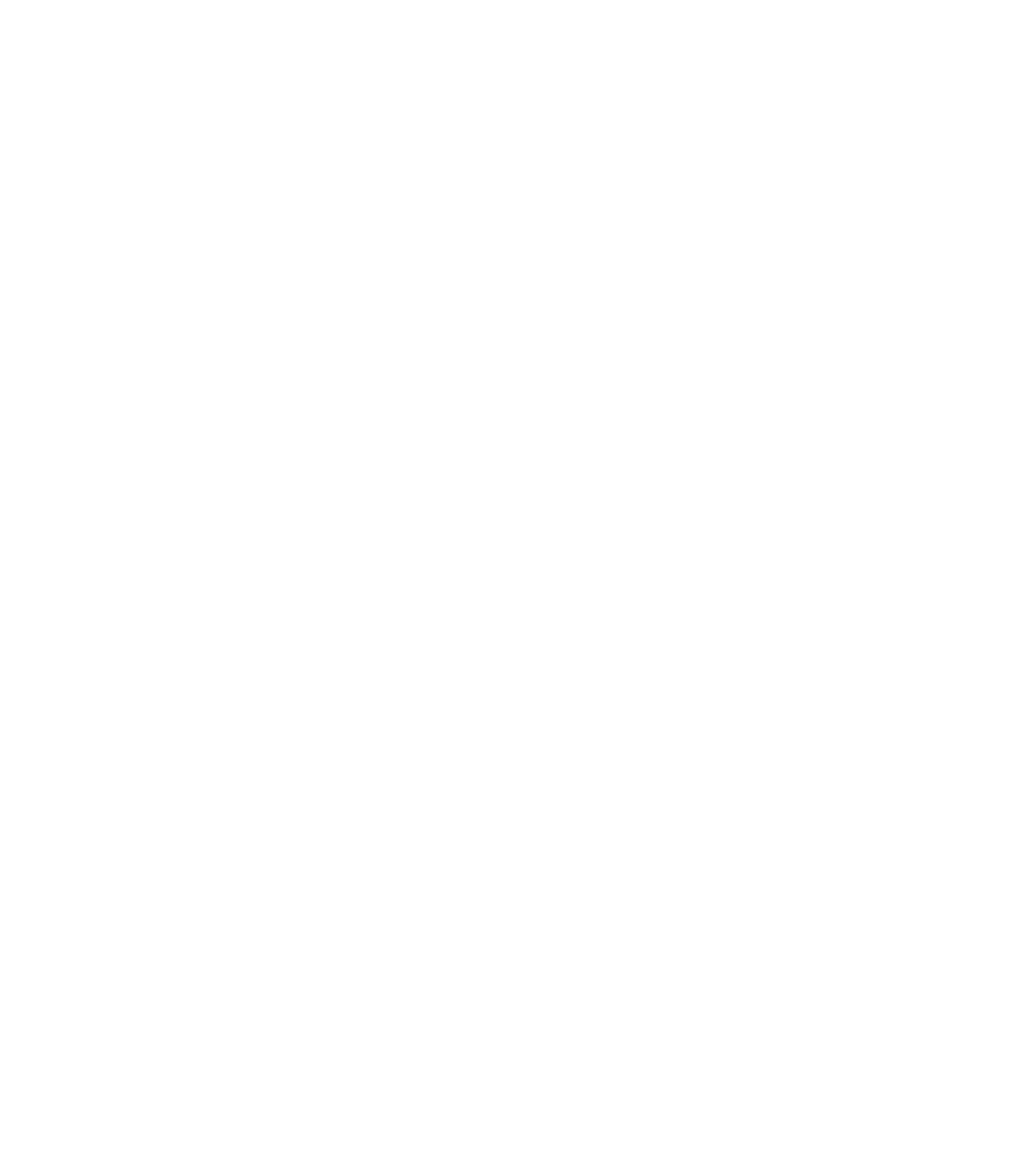
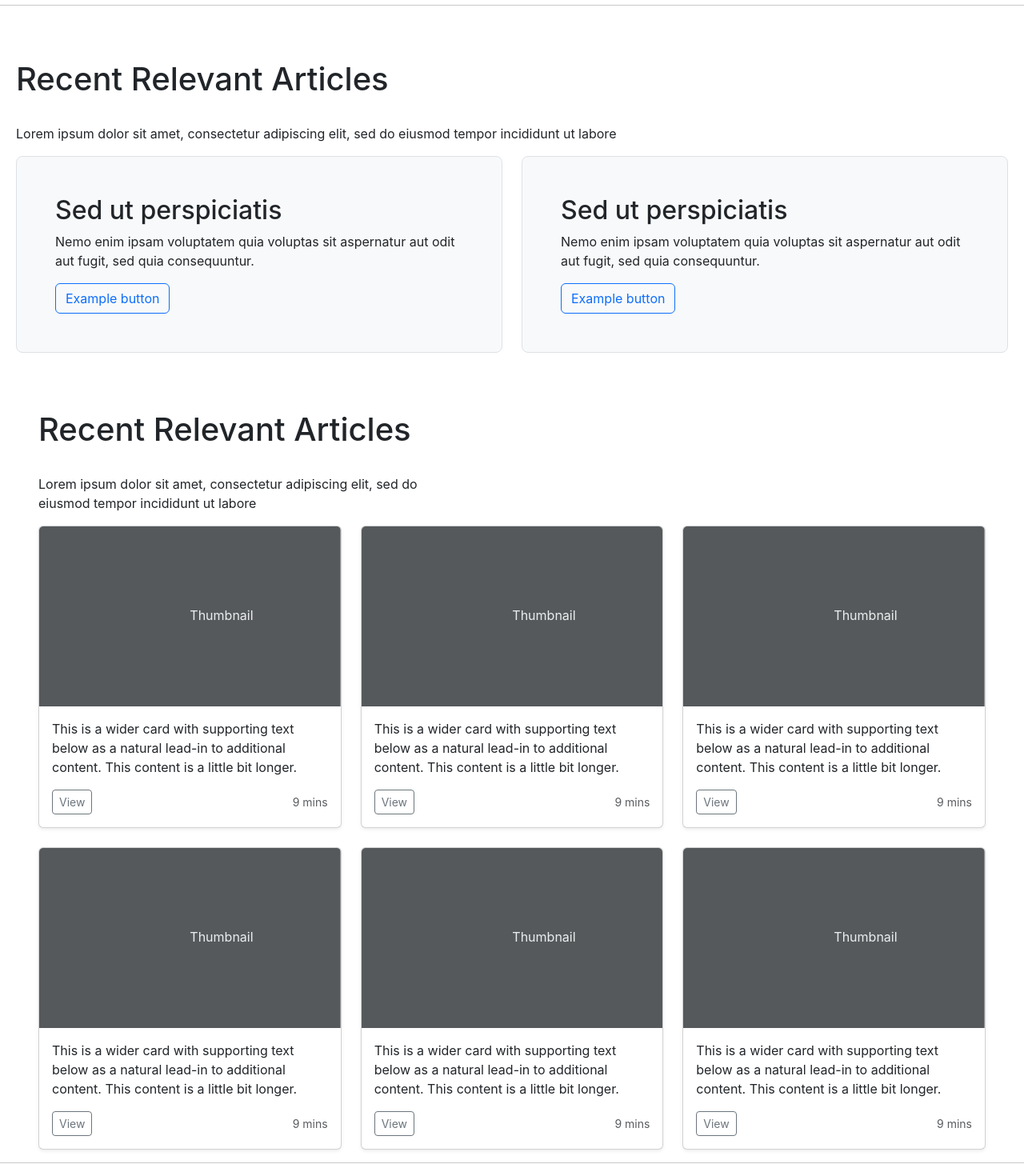
Before and after one commit to oliverkean/FINALPROJECT_GROUP1, a React (Create React App) app in the folder finalproject_g1/: page /learn-more in a window 1280 px wide. Before the commit this address had no page. Shown: the part 307-1777 px from the top of the page at 80% size. Before the commit the page ends 800 px from the top, so only its background shows below. Built offline with nearby package versions, Linux system fonts and the light colour scheme.

Commit message:
learn more

```diff
--- a/finalproject_g1/public/index.html
+++ b/finalproject_g1/public/index.html
@@ -16,6 +16,9 @@
     -->
     <link rel="manifest" href="%PUBLIC_URL%/manifest.json" />
     <!-- Bootstrap -->
+    <!-- google fonts -->
+    <link href="https://fonts.googleapis.com/css2?family=Montserrat:wght@400;700&display=swap" rel="stylesheet">
+
     <link href="https://cdn.jsdelivr.net/npm/bootstrap@5.3.0/dist/css/bootstrap.min.css" rel="stylesheet" integrity="sha384-9ndCyUaIbzAi2FUVXJi0CjmCapSmO7SnpJef0486qhLnuZ2cdeRhO02iuK6FUUVM" crossorigin="anonymous">
     <script src="https://cdn.jsdelivr.net/npm/bootstrap@5.3.0/dist/js/bootstrap.bundle.min.js" integrity="sha384-geWF76RCwLtnZ8qwWowPQNguL3RmwHVBC9FhGdlKrxdiJJigb/j/68SIy3Te4Bkz" crossorigin="anonymous"></script>
 
--- a/finalproject_g1/src/Components/Navbar.js
+++ b/finalproject_g1/src/Components/Navbar.js
@@ -18,7 +18,7 @@
                             {/* <a class="nav-link active" aria-current="page" href="#">Learn More</a> */}
                         </li>
                         <li class="nav-item">
-                            <Link to={`/references`} className="nav-link">
+                            <Link to={`/learn-more`} className="nav-link">
                                 <Button text="Learn More" color="primary"/>
                             </Link>
                             {/* <a class="nav-link" href="#">References</a> */}
--- /dev/null
+++ b/finalproject_g1/src/Pages/LearnMore.js
@@ -0,0 +1,147 @@
+import React from 'react';
+
+function LearnMore() {
+  return (
+    <>
+      <hr className="featurette-divider"></hr>
+      <div className='banner align-items-center' style={{ margin: '20px' }}>
+        <div className="container-fluid py-5 bg-dark text-light text-center" >
+          <p className="fs-1" style={{ fontFamily: 'Montserrat, sans-serif' }}>
+            Lorem ipsum dolor sit amet, consectetur adipiscing elit, sed do eiusmod tempor incididunt ut labore Nemo enim ipsam
+          </p>
+          <small style={{ fontFamily: 'Montserrat, sans-serif' }}>
+            Nemo enim ipsam
+          </small>
+        </div>
+      </div>
+      <hr className="featurette-divider"></hr>
+      {/* ____________________________________________________________________________________________________________ */}
+      <div className='recent-relevant-articels' style={{ margin: '20px' }}>
+        <div className="row align-items-md-stretch">
+          <div className="col-md-12">
+            <h1 className='mt-5'>Recent Relevant Articles</h1>
+            <br />
+            <p className='md-5'>Lorem ipsum dolor sit amet, consectetur adipiscing elit, sed do eiusmod tempor incididunt ut labore</p>
+          </div>
+          <div className="col-md-6 mb-4">
+            <div className="h-100 p-5 bg-body-tertiary border rounded-3">
+              <h2>Sed ut perspiciatis</h2>
+              <p>Nemo enim ipsam voluptatem quia voluptas sit aspernatur aut odit aut fugit, sed quia consequuntur.</p>
+              <button className="btn btn-outline-primary" type="button">Example button</button>
+            </div>
+          </div>
+          <div className="col-md-6 mb-4">
+            <div className="h-100 p-5 bg-body-tertiary border rounded-3">
+              <h2>Sed ut perspiciatis</h2>
+              <p>Nemo enim ipsam voluptatem quia voluptas sit aspernatur aut odit aut fugit, sed quia consequuntur.</p>
+              <button className="btn btn-outline-primary" type="button">Example button</button>
+            </div>
+          </div>
+        </div>
+      </div>
+      {/* ____________________________________________________________________________________________________________ */}
+
+
+
+
+    <div className="mx-5">
+    <div className="col-md-5">
+            <h1 className='mt-5'>Recent Relevant Articles</h1>
+            <br />
+            <p className='md-5'>Lorem ipsum dolor sit amet, consectetur adipiscing elit, sed do eiusmod tempor incididunt ut labore</p>
+          </div>
+      <div className="row row-cols-1 row-cols-sm-2 row-cols-md-3 g-4">
+        <div className="col">
+          <div className="card shadow-sm">
+            <svg className="bd-placeholder-img card-img-top" width="100%" height="225" xmlns="http://www.w3.org/2000/svg" role="img" aria-label="Placeholder: Thumbnail" preserveAspectRatio="xMidYMid slice" focusable="false"><title>Placeholder</title><rect width="100%" height="100%" fill="#55595c"></rect><text x="50%" y="50%" fill="#eceeef" dy=".3em">Thumbnail</text></svg>
+            <div className="card-body">
+              <p className="card-text">This is a wider card with supporting text below as a natural lead-in to additional content. This content is a little bit longer.</p>
+              <div className="d-flex justify-content-between align-items-center">
+                <div className="btn-group">
+                  <button type="button" className="btn btn-sm btn-outline-secondary">View</button>
+                </div>
+                <small className="text-body-secondary">9 mins</small>
+              </div>
+            </div>
+          </div>
+        </div>
+        <div className="col">
+          <div className="card shadow-sm">
+            <svg className="bd-placeholder-img card-img-top" width="100%" height="225" xmlns="http://www.w3.org/2000/svg" role="img" aria-label="Placeholder: Thumbnail" preserveAspectRatio="xMidYMid slice" focusable="false"><title>Placeholder</title><rect width="100%" height="100%" fill="#55595c"></rect><text x="50%" y="50%" fill="#eceeef" dy=".3em">Thumbnail</text></svg>
+            <div className="card-body">
+              <p className="card-text">This is a wider card with supporting text below as a natural lead-in to additional content. This content is a little bit longer.</p>
+              <div className="d-flex justify-content-between align-items-center">
+                <div className="btn-group">
+                  <button type="button" className="btn btn-sm btn-outline-secondary">View</button>
+                </div>
+                <small className="text-body-secondary">9 mins</small>
+              </div>
+            </div>
+          </div>
+        </div>
+        <div className="col">
+          <div className="card shadow-sm">
+            <svg className="bd-placeholder-img card-img-top" width="100%" height="225" xmlns="http://www.w3.org/2000/svg" role="img" aria-label="Placeholder: Thumbnail" preserveAspectRatio="xMidYMid slice" focusable="false"><title>Placeholder</title><rect width="100%" height="100%" fill="#55595c"></rect><text x="50%" y="50%" fill="#eceeef" dy=".3em">Thumbnail</text></svg>
+            <div className="card-body">
+              <p className="card-text">This is a wider card with supporting text below as a natural lead-in to additional content. This content is a little bit longer.</p>
+              <div className="d-flex justify-content-between align-items-center">
+                <div className="btn-group">
+                  <button type="button" className="btn btn-sm btn-outline-secondary">View</button>
+                </div>
+                <small className="text-body-secondary">9 mins</small>
+              </div>
+            </div>
+          </div>
+        </div>
+
+        <div className="col">
+          <div className="card shadow-sm">
+            <svg className="bd-placeholder-img card-img-top" width="100%" height="225" xmlns="http://www.w3.org/2000/svg" role="img" aria-label="Placeholder: Thumbnail" preserveAspectRatio="xMidYMid slice" focusable="false"><title>Placeholder</title><rect width="100%" height="100%" fill="#55595c"></rect><text x="50%" y="50%" fill="#eceeef" dy=".3em">Thumbnail</text></svg>
+            <div className="card-body">
+              <p className="card-text">This is a wider card with supporting text below as a natural lead-in to additional content. This content is a little bit longer.</p>
+              <div className="d-flex justify-content-between align-items-center">
+                <div className="btn-group">
+                  <button type="button" className="btn btn-sm btn-outline-secondary">View</button>
+                </div>
+                <small className="text-body-secondary">9 mins</small>
+              </div>
+            </div>
+          </div>
+        </div>
+        <div className="col">
+          <div className="card shadow-sm">
+            <svg className="bd-placeholder-img card-img-top" width="100%" height="225" xmlns="http://www.w3.org/2000/svg" role="img" aria-label="Placeholder: Thumbnail" preserveAspectRatio="xMidYMid slice" focusable="false"><title>Placeholder</title><rect width="100%" height="100%" fill="#55595c"></rect><text x="50%" y="50%" fill="#eceeef" dy=".3em">Thumbnail</text></svg>
+            <div className="card-body">
+              <p className="card-text">This is a wider card with supporting text below as a natural lead-in to additional content. This content is a little bit longer.</p>
+              <div className="d-flex justify-content-between align-items-center">
+                <div className="btn-group">
+                  <button type="button" className="btn btn-sm btn-outline-secondary">View</button>
+                </div>
+                <small className="text-body-secondary">9 mins</small>
+              </div>
+            </div>
+          </div>
+        </div>
+
+        <div className="col">
+          <div className="card shadow-sm">
+            <svg className="bd-placeholder-img card-img-top" width="100%" height="225" xmlns="http://www.w3.org/2000/svg" role="img" aria-label="Placeholder: Thumbnail" preserveAspectRatio="xMidYMid slice" focusable="false"><title>Placeholder</title><rect width="100%" height="100%" fill="#55595c"></rect><text x="50%" y="50%" fill="#eceeef" dy=".3em">Thumbnail</text></svg>
+            <div className="card-body">
+              <p className="card-text">This is a wider card with supporting text below as a natural lead-in to additional content. This content is a little bit longer.</p>
+              <div className="d-flex justify-content-between align-items-center">
+                <div className="btn-group">
+                  <button type="button" className="btn btn-sm btn-outline-secondary">View</button>
+                </div>
+                <small className="text-body-secondary">9 mins</small>
+              </div>
+            </div>
+          </div>
+        </div>
+      </div>
+    </div>
+    <hr classNameName="featurette-divider"></hr>
+    </>
+  );
+}
+
+export default LearnMore;
```
Also changed, not shown: finalproject_g1/src/index.js (+7 -0 lines).
